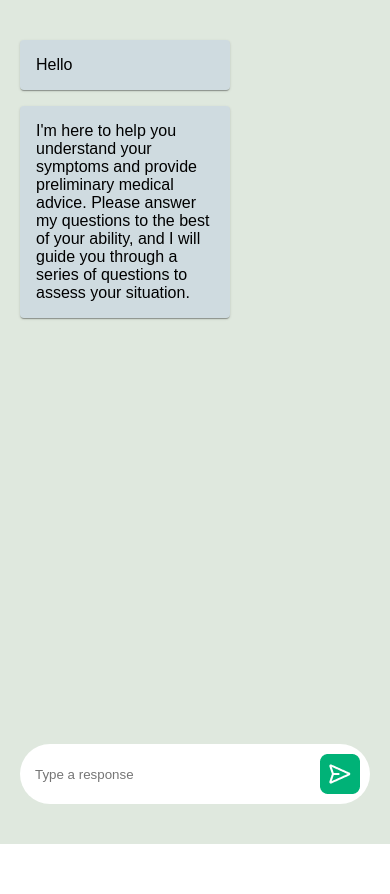
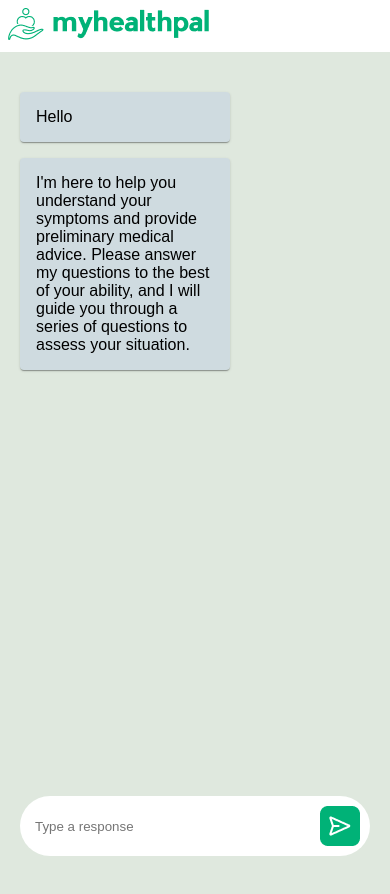
Before and after one commit to hemarle/health, a React (Create React App) app: page / in a window 390 px wide. Before the commit the page ends 844 px from the top, so only its background shows below. Built offline with nearby package versions, Linux system fonts and the light colour scheme; a web font is replaced by a local one.

Commit message:
mobile 1

```diff
--- a/src/components/layout/Layout.jsx
+++ b/src/components/layout/Layout.jsx
@@ -5,17 +5,28 @@ import logo from "../../assets/images/logo.png";
 function Layout({ children }) {
   return (
     <Box sx={{ minHeight: "100vh" }}>
-      <Stack direction={{ xs: "column", lg: "row" }}>
+      <Stack direction={{ xs: "column", md: "row" }}>
+        {/*Logo Mobile  */}
+        <Box
+          p={1}
+          sx={{
+            "@media (min-width:900px)": { display: "none" },
+          }}
+        >
+          {/* logo */}
+          <Box component={"img"} src={logo} />
+        </Box>
         {/* sidebar */}
         <Box
           sx={{
             backgroundColor: "white",
             flexBasis: "200px",
-            "@media (max-width:768px)": { display: "none" },
+            "@media (max-width:899px)": { display: "none" },
           }}
         >
           <SideBar />
         </Box>
+
         {/* Container */}
         <Box sx={{ flex: "1", bgcolor: "#DFE8DE" }}>{children}</Box>
       </Stack>
```
